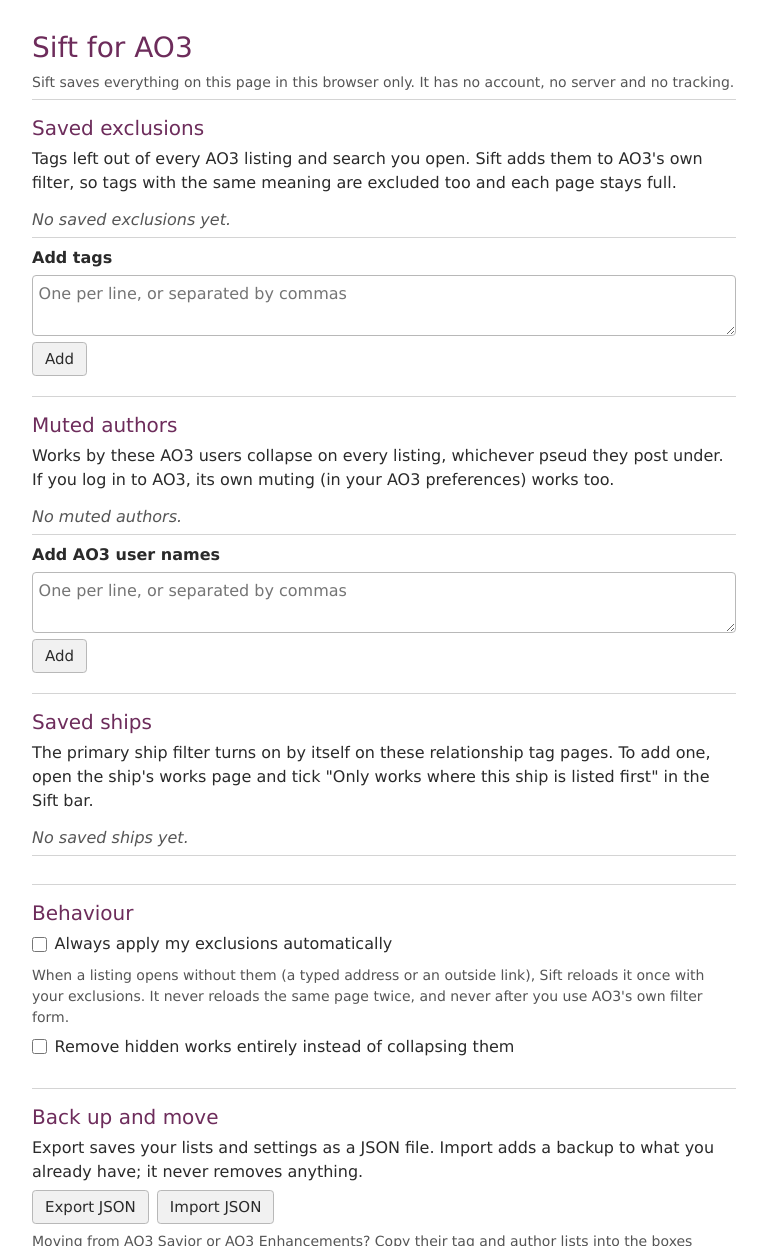
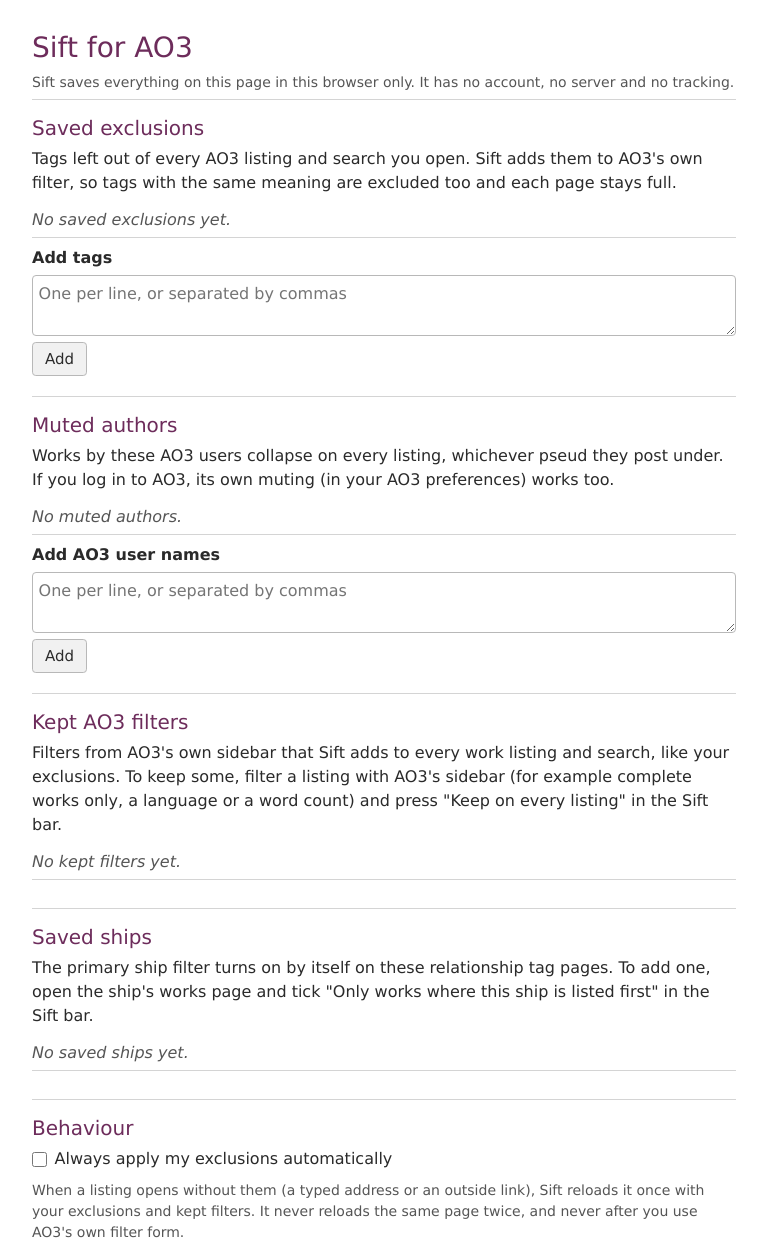
Before and after one commit to cig13zs/sift-ao3, a browser extension: page src/options.html in a window 1280 px wide. Shown: the top 1246 px of the page, without its empty margins (256-1023 px from the left). Drawn offline with Linux system fonts and the light colour scheme.

Commit message:
Kept filters section on the options page

```diff
--- a/src/options.html
+++ b/src/options.html
@@ -35,6 +35,11 @@
     </form>
   </section>
 
+  <section aria-labelledby="h-kept">
+    <h2 id="h-kept" tabindex="-1">Kept AO3 filters</h2>
+    <p>Filters from AO3's own sidebar that Sift adds to every work listing and search, like your exclusions. To keep some, filter a listing with AO3's sidebar (for example complete works only, a language or a word count) and press "Keep on every listing" in the Sift bar.</p>
+    <ul id="kept" class="names" aria-labelledby="h-kept"></ul>
+  </section>
   <section aria-labelledby="h-ships">
     <h2 id="h-ships" tabindex="-1">Saved ships</h2>
     <p>The primary ship filter turns on by itself on these relationship tag pages. To add one, open the ship's works page and tick "Only works where this ship is listed first" in the Sift bar.</p>
@@ -44,7 +49,7 @@
   <section aria-labelledby="h-behaviour">
     <h2 id="h-behaviour">Behaviour</h2>
     <p><label class="check"><input type="checkbox" id="autoApply"> Always apply my exclusions automatically</label></p>
-    <p class="hint">When a listing opens without them (a typed address or an outside link), Sift reloads it once with your exclusions. It never reloads the same page twice, and never after you use AO3's own filter form.</p>
+    <p class="hint">When a listing opens without them (a typed address or an outside link), Sift reloads it once with your exclusions and kept filters. It never reloads the same page twice, and never after you use AO3's own filter form.</p>
     <p><label class="check"><input type="checkbox" id="removeHidden"> Remove hidden works entirely instead of collapsing them</label></p>
   </section>
 
--- a/src/options.js
+++ b/src/options.js
@@ -24,6 +24,22 @@ function removeFrom(key, index) {
   (buttons[Math.min(index, buttons.length - 1)] || $(key === 'ships' ? 'h-ships' : 'add-' + key))?.focus();
 }
 
+// One row per kept filter; the word count range is one row.
+const KEPT_ROWS = [
+  ['Completion', ['complete']],
+  ['Crossovers', ['crossover']],
+  ['Language', ['language_id', 'languageName']],
+  ['Word count', ['words_from', 'words_to']],
+];
+
+function removeKept(keys) {
+  const kept = { ...cfg.kept };
+  for (const k of keys) delete kept[k];
+  save({ kept: L.cleanKept(kept) });
+  const buttons = $('kept').querySelectorAll('button');
+  (buttons[0] || $('h-kept')).focus();
+}
+
 function render() {
   for (const key of ['exclusions', 'mutedAuthors']) {
     $(key).replaceChildren(...(cfg[key].length
@@ -41,6 +57,14 @@ function render() {
       return el('li', [el('span', ship.name), el('span', [select, button('Remove', `Remove ${ship.name}`, () => removeFrom('ships', i))], { class: 'actions' })]);
     })
     : [el('li', el('span', 'No saved ships yet.'))]));
+  const kept = L.cleanKept(cfg.kept);
+  const keptRows = KEPT_ROWS.filter(([, keys]) => kept[keys[0]] || kept[keys[1]]);
+  $('kept').replaceChildren(...(keptRows.length
+    ? keptRows.map(([title, keys]) => {
+      const text = L.describeKept(Object.fromEntries(keys.filter(k => kept[k]).map(k => [k, kept[k]])));
+      return el('li', [el('span', `${title}: ${text}`), button('Remove', `Remove ${title.toLowerCase()} filter`, () => removeKept(keys))]);
+    })
+    : [el('li', el('span', 'No kept filters yet.'))]));
   $('autoApply').checked = cfg.autoApply;
   $('removeHidden').checked = cfg.removeHidden;
 }
```
